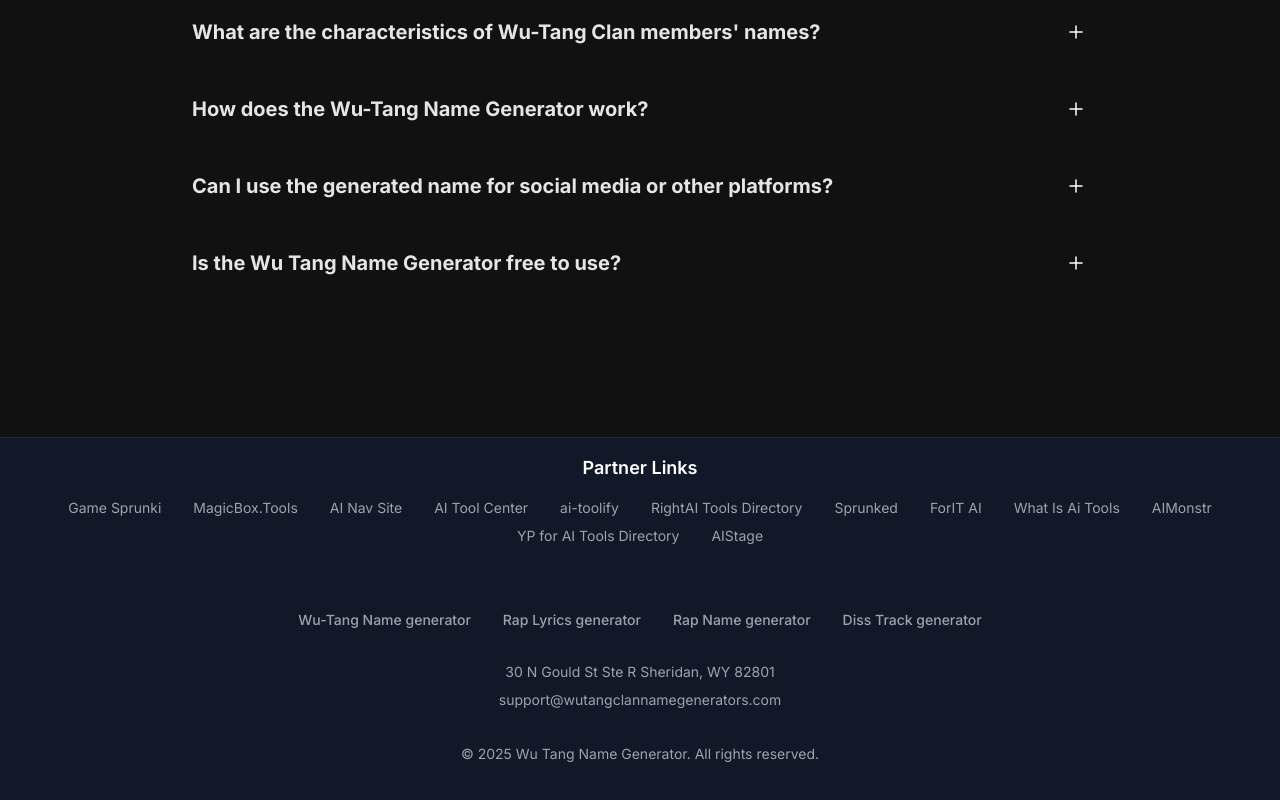
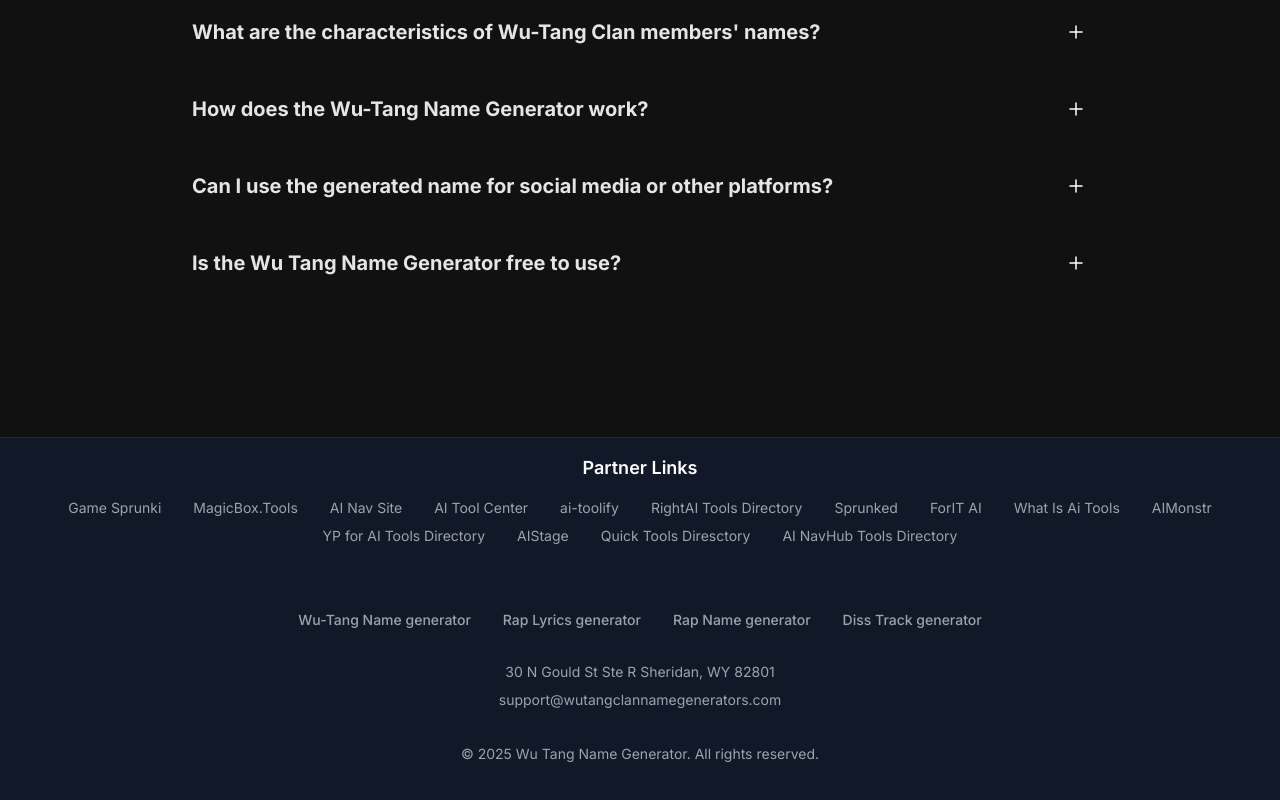
Before and after one commit to chenyiyang9303/wutang, a Next.js app: page /rap-name-generator in a window 1280 px wide. Shown: the part 1992-2792 px from the top of the page. Built offline with nearby package versions, Linux system fonts and the light colour scheme.

Commit message:
增加了友情链接

```diff
--- a/src/app/components/Partnerlink.tsx
+++ b/src/app/components/Partnerlink.tsx
@@ -50,6 +50,14 @@
   {
     name: "AIStage",
     url: "https://aistage.net"
+  },
+  {
+    name: "Quick Tools Diresctory",
+    url: "https://quicktools.ai/"
+  },
+  {
+    name: "AI NavHub Tools Directory",
+    url: "https://www.ainavhub.com/"
   }
 ];
 
```
